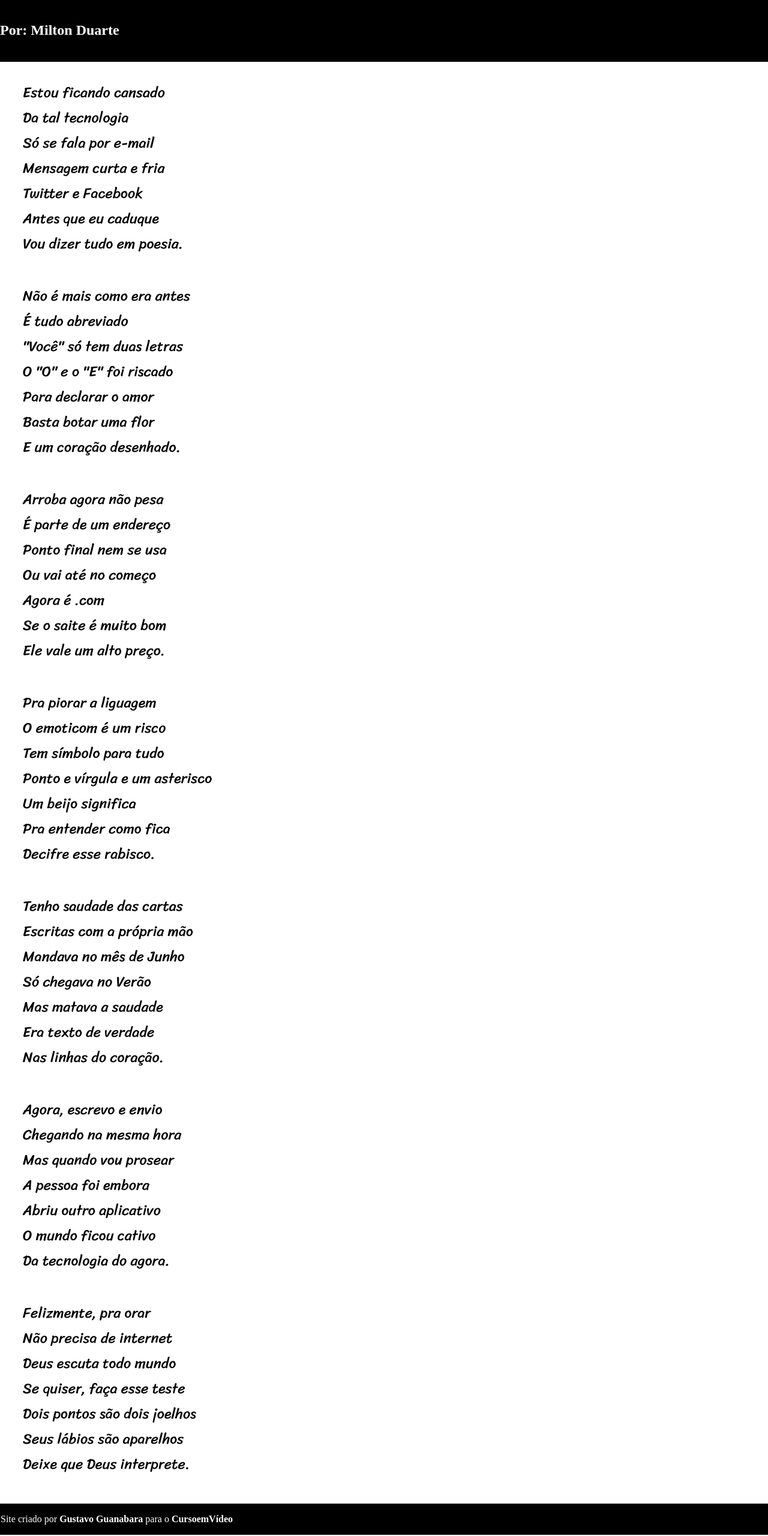
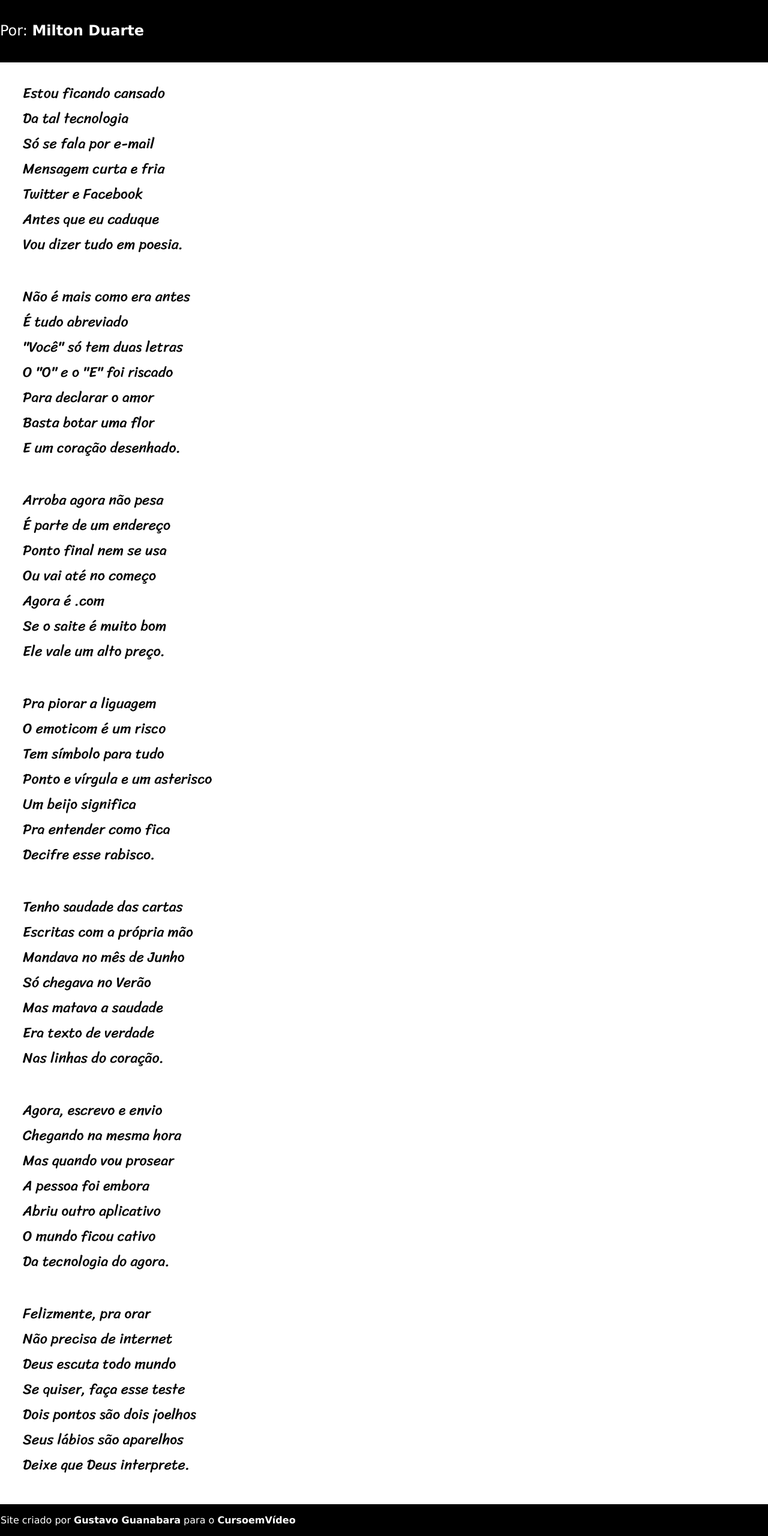
Before and after one commit to Benhur-F-R/html-css, a plain HTML site: page desafios/d012/index.html in a window 1280 px wide. Shown: the part 100-2660 px from the top of the page at 60% size. Drawn offline with Linux system fonts and the light colour scheme.

Commit message:
correcting fonts

```diff
--- a/desafios/d012/index.html
+++ b/desafios/d012/index.html
@@ -24,7 +24,7 @@
             </article>
         </section>
 
-        <section class="backimg">
+        <section>
             <article>
                 Não é mais como era antes <br>
                 É tudo abreviado <br>
--- a/desafios/d012/style.css
+++ b/desafios/d012/style.css
@@ -7,7 +7,6 @@
     src: url('Sriracha/Sriracha-Regular.ttf')
 }
 /* O QUE PRECISA SER FEITO
-1 AJEITAR A FONTE DOS LINKS;
 2 COLOCAR AS IMAGENS E EFEITO PARALLAX;
 3 AJEITAR A RESPONSIVIDADE;
 4 CENTRALIZAÇÃO DE TEXTOS
@@ -22,12 +21,10 @@
 a{
     color: white;
     text-decoration: none;
+    font-weight: bold;
 }
 a:hover{
     text-decoration: underline;
-}
-body{
-    min-width: 375px;
 }
 header{
     color: var(--color2);
@@ -44,6 +41,14 @@ header>h1{
 h1::first-letter{
     font-size: 1.5em;
 }
+h2{
+    font-family: Verdana, Geneva, Tahoma, sans-serif;
+    font-weight: 100;
+}
+main{
+    max-width: 1500px;
+    min-height: 200px;
+}
 article{
     padding: 15px;
     margin: 15px;
@@ -56,3 +61,6 @@ footer{
     padding: 1px;
     margin: 30px -8px -8px -8px;
 }
+footer>p{
+    font: normal normal 500 1em Verdana, Geneva, Tahoma, sans-serif;
+}
```
